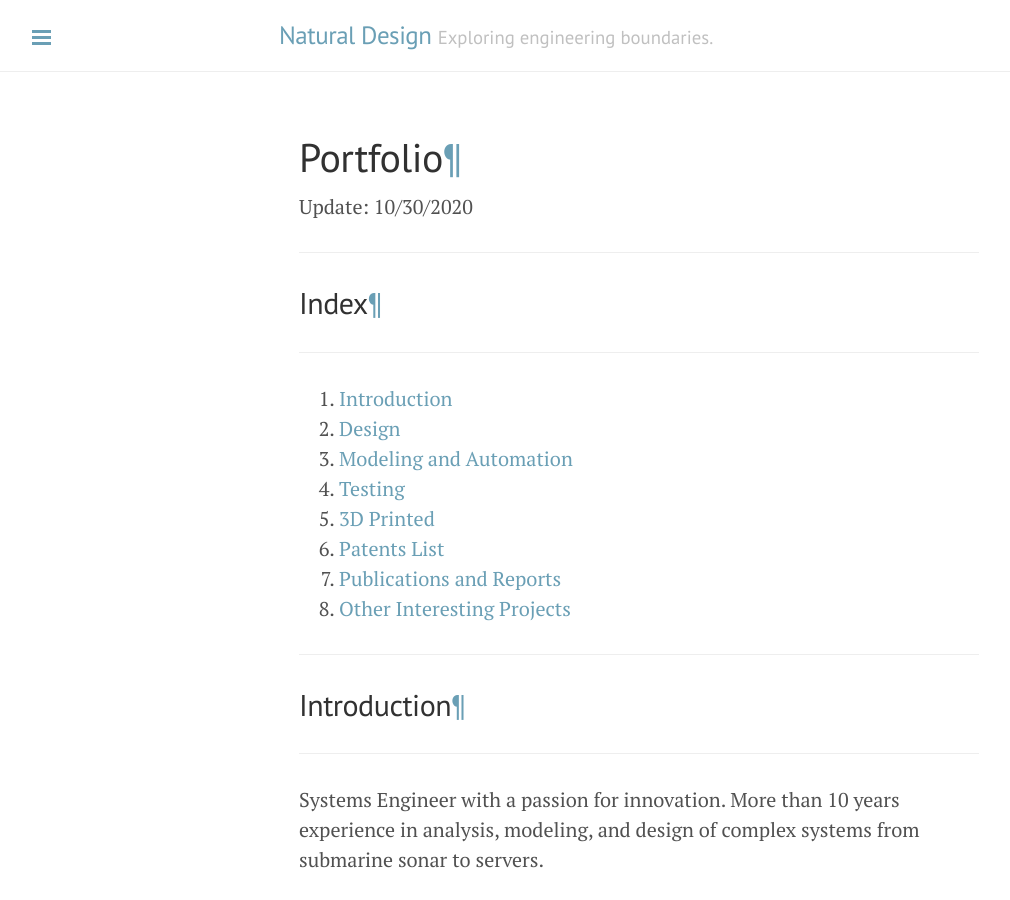
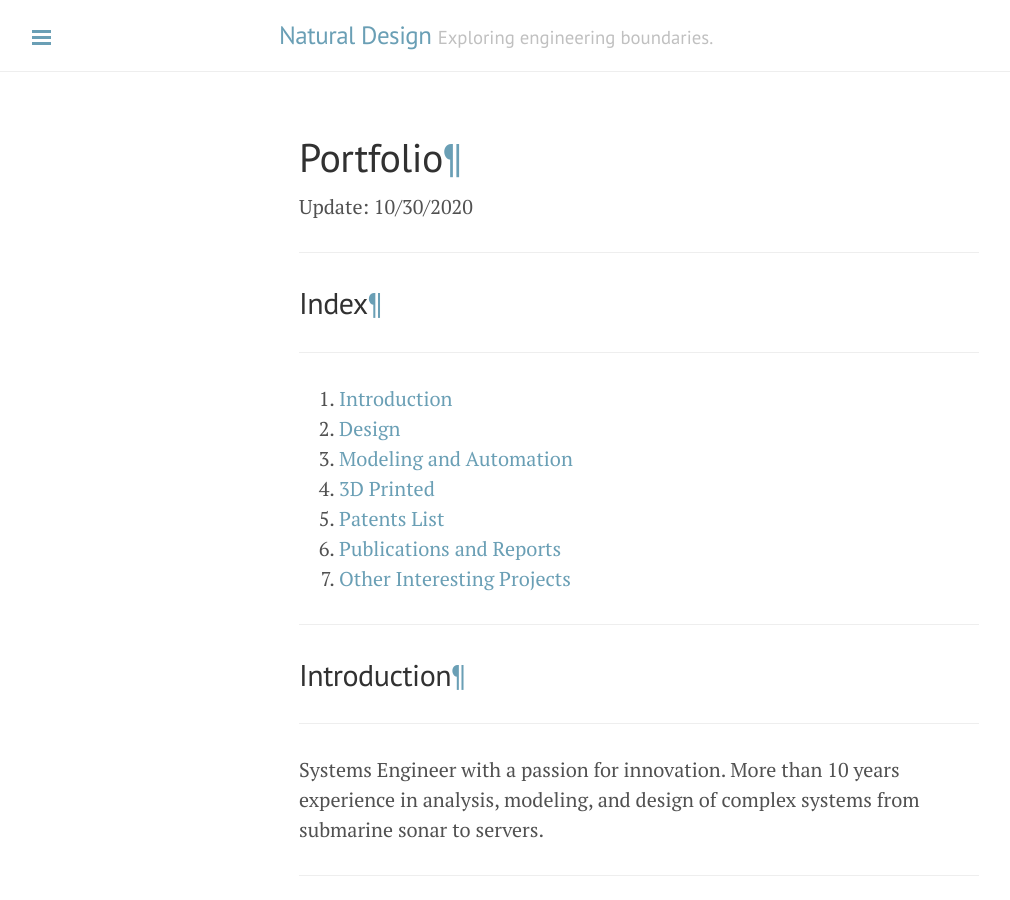
Before and after one commit to stembl/stembl.github.io, a Jekyll site: the page built from portfolio.html, in a window 1280 px wide and 900 px high. Shown: the whole window, without its empty margins (1-1011 px from the left). Built offline with Jekyll 4.4.1, drawn with Linux system fonts in a browser that asks for light colours; nearby versions of some CDN libraries.

Commit message:
fixed anchors

```diff
--- a/portfolio.html
+++ b/portfolio.html
@@ -16,14 +16,13 @@
 <hr>
 <h2 id="Index">Index<a class="anchor-link" href="#Index">&#182;</a></h2><hr>
 <ol>
-<li><a href="#introduction">Introduction</a></li>
-<li><a href="#design">Design</a></li>
-<li><a href="#modeling-and-automation">Modeling and Automation</a></li>
-<li><a href="#testing">Testing</a></li>
-<li><a href="#3d-printed">3D Printed</a></li>
-<li><a href="#patents-list">Patents List</a></li>
-<li><a href="#publications-and-reports">Publications and Reports</a></li>
-<li><a href="#other-interesting-projects">Other Interesting Projects</a></li>
+<li><a href="#Introduction">Introduction</a></li>
+<li><a href="#Design">Design</a></li>
+<li><a href="#Modeling-and-Automation">Modeling and Automation</a></li>
+<li><a href="#3D-Printed">3D Printed</a></li>
+<li><a href="#Patents-List">Patents List</a></li>
+<li><a href="#Publications-and-Reports">Publications and Reports</a></li>
+<li><a href="#Other-Interesting-Projects">Other Interesting Projects</a></li>
 </ol>
 <hr>
 <h2 id="Introduction">Introduction<a class="anchor-link" href="#Introduction">&#182;</a></h2><hr>
```
Also changed, not shown: _pages/resume.md (+1 -0 lines).
